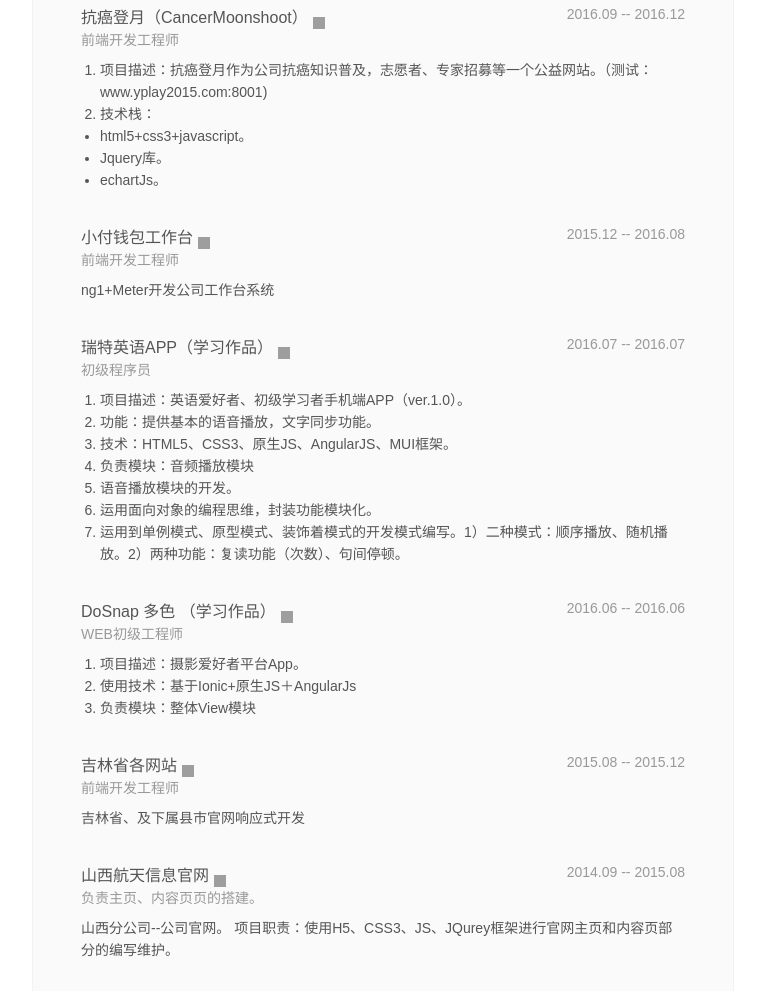
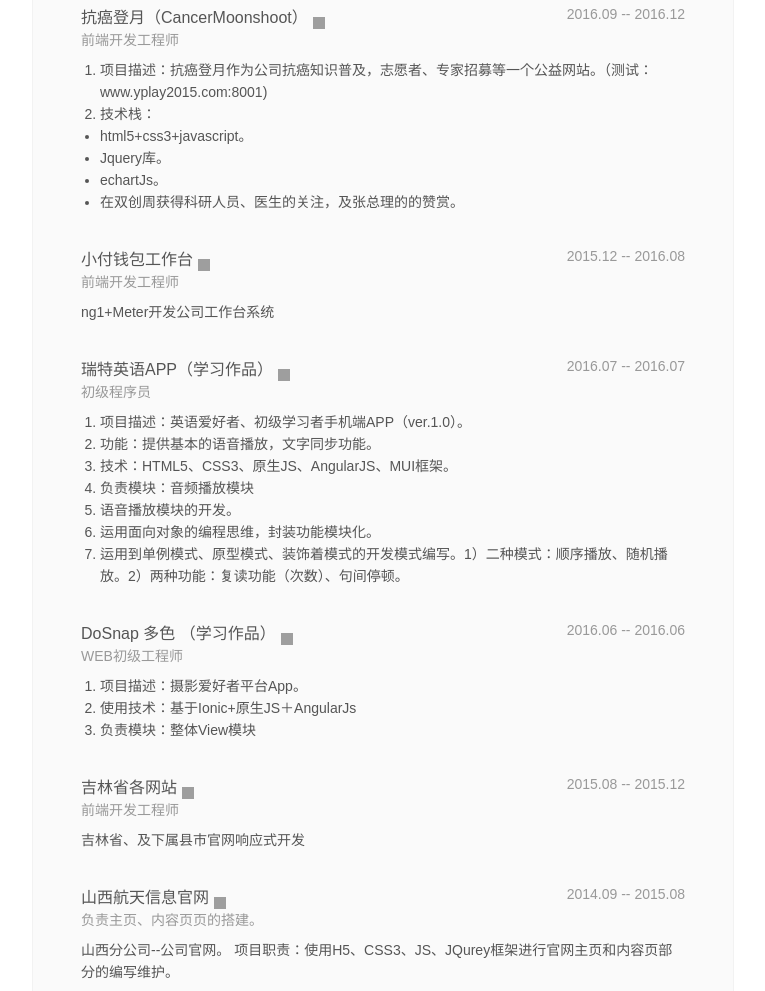
Before and after one commit to AliKhan1990/MyResume, a plain HTML site: page index.html in a window 1280 px wide. Shown: the part 1938-2929 px from the top of the page, without its empty margins (257-1022 px from the left). Drawn offline with Linux system fonts and the light colour scheme; grey boxes are pictures that could not be loaded.

Commit message:
Update index.html

```diff
--- a/index.html
+++ b/index.html
@@ -631,6 +631,7 @@ content:"...";
  <li><p>html5+css3+javascript。</p></li>
  <li><p>Jquery库。</p></li>
  <li><p>echartJs。</p></li>
+ <li><p>在双创周获得科研人员、医生的关注，及张总理的的赞赏。</p></li>
 </ul>
 								</div>
 								</div>
```
